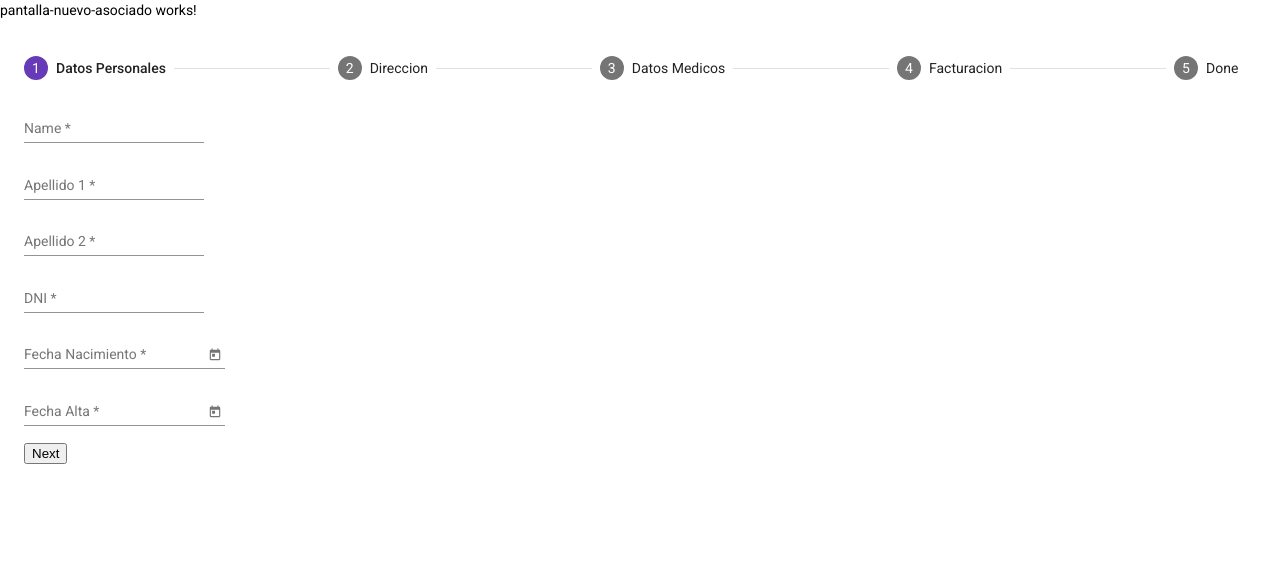
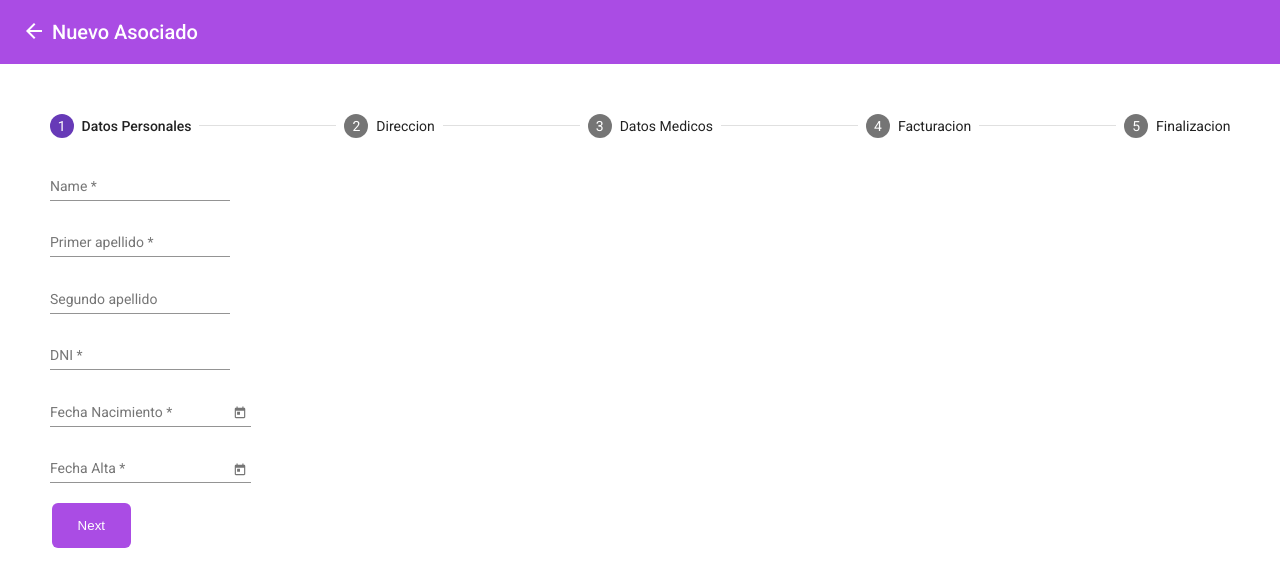
Before and after one commit to mfernandez-dev/app-gestion-accu-front, an Angular app: page /asociados in a window 1280 px wide. Both pictures are taken after a click on the button "NUEVO ASOCIADO". Shown: the top 586 px of the page. Built offline with nearby package versions, Linux system fonts and the light colour scheme; no server answers.

Commit message:
Formulario nuevo usuario Implementado

```diff
--- a/src/app/asociados/asociados.module.ts
+++ b/src/app/asociados/asociados.module.ts
@@ -24,6 +24,7 @@ import {MatInputModule} from '@angular/material/input';
 
 import {MatDatepickerModule} from '@angular/material/datepicker';
 import { MatNativeDateModule } from '@angular/material/core';
+import { MatSelectModule } from '@angular/material/select';
 
 @NgModule({
   declarations: [
@@ -51,7 +52,8 @@ import { MatNativeDateModule } from '@angular/material/core';
     ReactiveFormsModule,
     MatInputModule,
     MatDatepickerModule,
-    MatNativeDateModule
+    MatNativeDateModule,
+    MatSelectModule
   ]
 })
 export class AsociadosModule { }
--- a/src/app/asociados/components/nuevo-asociado-form/nuevo-asociado-form.component.html
+++ b/src/app/asociados/components/nuevo-asociado-form/nuevo-asociado-form.component.html
@@ -1,4 +1,4 @@
-<mat-horizontal-stepper #stepper>
+<mat-horizontal-stepper #stepper class="form_container">
   <mat-step [stepControl]="firstFormGroup">
     <form [formGroup]="firstFormGroup">
       <ng-template matStepLabel>Datos Personales</ng-template>
@@ -8,13 +8,13 @@
       </mat-form-field>
       <br />
       <mat-form-field>
-        <mat-label>Apellido 1</mat-label>
+        <mat-label>Primer apellido</mat-label>
         <input matInput placeholder="Apellido 1" formControlName="apellido1" required>
       </mat-form-field>
       <br />
       <mat-form-field>
-        <mat-label>Apellido 2</mat-label>
-        <input matInput placeholder="Apellido 2" formControlName="apellido2" required>
+        <mat-label>Segundo apellido</mat-label>
+        <input matInput placeholder="Apellido 2" formControlName="apellido2">
       </mat-form-field>
       <br />
       <mat-form-field>
@@ -36,7 +36,7 @@
         <mat-datepicker #picker3></mat-datepicker>
       </mat-form-field>
       <div>
-        <button mat-button matStepperNext>Next</button>
+        <button mat-button matStepperNext class="button_next">Next</button>
       </div>
     </form>
   </mat-step>
@@ -44,26 +44,27 @@
     <form [formGroup]="secondFormGroup">
       <ng-template matStepLabel>Direccion</ng-template>
       <mat-form-field>
-        <mat-label>calle</mat-label>
+        <mat-label>Calle</mat-label>
         <input matInput formControlName="calle" placeholder="Calle ejemplo" required>
       </mat-form-field>
       <br />
       <mat-form-field>
         <mat-label>Numero</mat-label>
-        <input matInput formControlName="numero" placeholder="1" required>
+        <input matInput formControlName="numero" placeholder="1">
       </mat-form-field>
       <mat-form-field>
         <mat-label>Portal</mat-label>
-        <input matInput formControlName="portal" placeholder="A" required>
+        <input matInput formControlName="portal" placeholder="A">
       </mat-form-field>
       <mat-form-field>
         <mat-label>Piso</mat-label>
-        <input matInput formControlName="piso" placeholder="1" required>
+        <input matInput formControlName="piso" placeholder="1">
       </mat-form-field>
       <mat-form-field>
         <mat-label>Letra</mat-label>
-        <input matInput formControlName="letra" placeholder="A" required>
+        <input matInput formControlName="letra" placeholder="A" >
       </mat-form-field>
+      <br/>
       <mat-form-field>
         <mat-label>Localidad</mat-label>
         <input matInput formControlName="localidad" placeholder="Localidad" required>
@@ -81,42 +82,45 @@
       <br />
       <mat-form-field>
         <mat-label>CodigoPostal</mat-label>
-        <input matInput formControlName="codigoPostal" placeholder="Ex. 1 Main St, New York, NY" required>
+        <input matInput formControlName="codigoPostal" placeholder="00000" required>
       </mat-form-field>
       <div>
-        <button mat-button matStepperPrevious>Back</button>
-        <button mat-button matStepperNext>Next</button>
+        <button mat-button matStepperPrevious class="button_back">Back</button>
+        <button mat-button matStepperNext class="button_next">Next</button>
       </div>
     </form>
   </mat-step>
   <mat-step [stepControl]="thirdFormGroup">
     <form [formGroup]="thirdFormGroup">
       <ng-template matStepLabel>Datos Medicos</ng-template>
-      <mat-form-field>
+      <mat-form-field appearance="fill" required>
         <mat-label>Paciente</mat-label>
-        <input matInput placeholder="false" formControlName="paciente" required>
+        <mat-select formControlName="paciente" >
+          <mat-option value=true>True</mat-option>
+          <mat-option value=false>False</mat-option>
+        </mat-select>
       </mat-form-field>
       <br />
       <mat-form-field>
         <mat-label>Patologia</mat-label>
-        <input matInput placeholder="Crohn" formControlName="patologia" required>
+        <input matInput placeholder="Crohn" formControlName="patologia">
       </mat-form-field>
       <br />
       <mat-form-field>
         <mat-label>Fecha Diagnostico</mat-label>
-        <input matInput [matDatepicker]="picker2" placeholder="Fecha Diagnostico" formControlName="fechaDiagnostico" required>
+        <input matInput [matDatepicker]="picker2" placeholder="Fecha Diagnostico" formControlName="fechaDiagnostico">
         <mat-datepicker-toggle matSuffix [for]="picker2"></mat-datepicker-toggle>
         <mat-datepicker #picker2></mat-datepicker>
       </mat-form-field>
       <br />
       <mat-form-field>
         <mat-label>Tratamiento</mat-label>
-        <input matInput placeholder="Tratamiento" formControlName="tratamiento" required>
+        <input matInput placeholder="Tratamiento" formControlName="tratamiento">
       </mat-form-field>
 
       <div>
-        <button mat-button matStepperPrevious>Back</button>
-        <button mat-button matStepperNext>Next</button>
+        <button mat-button matStepperPrevious class="button_back">Back</button>
+        <button mat-button matStepperNext class="button_next">Next</button>
       </div>
     </form>
   </mat-step>
@@ -135,21 +139,24 @@
       <br/>
       <mat-form-field>
         <mat-label>Forma Pago</mat-label>
-        <input matInput placeholder="modPago" formControlName="modalidadPago" required>
+        <mat-select formControlName="modalidadPago" required>
+          <mat-option value="anual">Anual</mat-option>
+          <mat-option value="mensual">Mensual</mat-option>
+        </mat-select>
       </mat-form-field>
       <div>
-        <button mat-button matStepperPrevious>Back</button>
-        <button mat-button matStepperNext>Next</button>
+        <button mat-button matStepperPrevious class="button_back">Back</button>
+        <button mat-button matStepperNext class="button_next">Next</button>
       </div>
 
     </form>
   </mat-step>
   <mat-step>
-    <ng-template matStepLabel>Done</ng-template>
+    <ng-template matStepLabel>Finalizacion</ng-template>
     <p>You are now done.</p>
     <div>
-      <button mat-button matStepperPrevious>Back</button>
-      <button mat-button  type="button" (click)="saveAsociado()" routerLink='/asociados'>Submit</button>
+      <button mat-button matStepperPrevious class="button_back">Back</button>
+      <button mat-button class="button_next" type="button" (click)="saveAsociado()" routerLink='/asociados'>Submit</button>
     </div>
   </mat-step>
 </mat-horizontal-stepper>
--- a/src/app/asociados/components/nuevo-asociado-form/nuevo-asociado-form.component.scss
+++ b/src/app/asociados/components/nuevo-asociado-form/nuevo-asociado-form.component.scss
@@ -0,0 +1,19 @@
+.form_container {
+  margin: 2%;
+}
+.button_next {
+  padding: 15px 26px;
+  border-radius: 6px;
+  background-color: #AA4CE4;
+  color: white;
+  border: none;
+  margin: 2px;
+}
+
+.button_back {
+  padding: 15px 26px;
+  border-radius: 6px;
+  border: none;
+  margin: 2px
+
+}
--- a/src/app/asociados/components/nuevo-asociado-form/nuevo-asociado-form.component.ts
+++ b/src/app/asociados/components/nuevo-asociado-form/nuevo-asociado-form.component.ts
@@ -26,27 +26,31 @@ export class NuevoAsociadoFormComponent implements OnInit {
     this.firstFormGroup = this.formBuilder.group({
       nombre: ['', Validators.required],
       apellido1: ['', Validators.required],
-      apellido2: ['', Validators.required],
-      dni: ['', Validators.required],
+      apellido2: [''],
+      dni: ['', [Validators.required,
+            Validators.minLength(9),
+            Validators.maxLength(9)]],
       fechaNacimiento: ['', Validators.required],
       fechaAlta: ['', Validators.required]
     });
     this.secondFormGroup = this.formBuilder.group({
       calle: ['', Validators.required],
-      numero: ['', Validators.required],
-      portal: ['', Validators.required],
-      piso: ['', Validators.required],
-      letra: ['', Validators.required],
+      numero: [''],
+      portal: [''],
+      piso: [''],
+      letra: [''],
       localidad: ['', Validators.required],
       provincia: ['', Validators.required],
       pais: ['', Validators.required],
-      codigoPostal: ['', Validators.required],
+      codigoPostal: ['', [Validators.required,
+                          Validators.maxLength(5),
+                          Validators.minLength(5)]],
     });
     this.thirdFormGroup = this.formBuilder.group({
       paciente: ['', Validators.required],
-      patologia: ['', Validators.required],
-      fechaDiagnostico: ['', Validators.required],
-      tratamiento: ['', Validators.required]
+      patologia: [''],
+      fechaDiagnostico: [''],
+      tratamiento: ['']
     });
     this.fourthFormGroup = this.formBuilder.group({
       titularCuenta: ['', Validators.required],
--- a/src/app/asociados/components/pantalla-nuevo-asociado/pantalla-nuevo-asociado.component.html
+++ b/src/app/asociados/components/pantalla-nuevo-asociado/pantalla-nuevo-asociado.component.html
@@ -1,2 +1,7 @@
-<p>pantalla-nuevo-asociado works!</p>
+<mat-toolbar class="toolbar-container">
+  <button mat-button class="toolbar-button" routerLink="/hospitales">
+    <mat-icon>arrow_back</mat-icon>
+  </button>
+  <div>Nuevo Asociado</div>
+</mat-toolbar>
 <app-nuevo-asociado-form></app-nuevo-asociado-form>
--- a/src/app/asociados/components/pantalla-nuevo-asociado/pantalla-nuevo-asociado.component.scss
+++ b/src/app/asociados/components/pantalla-nuevo-asociado/pantalla-nuevo-asociado.component.scss
@@ -0,0 +1,10 @@
+.toolbar-container {
+  background-color: #AA4CE4;
+  color: white;
+}
+
+.toolbar-button {
+  color: white;
+  background-color: #00000000;
+  border: none;
+}
```
